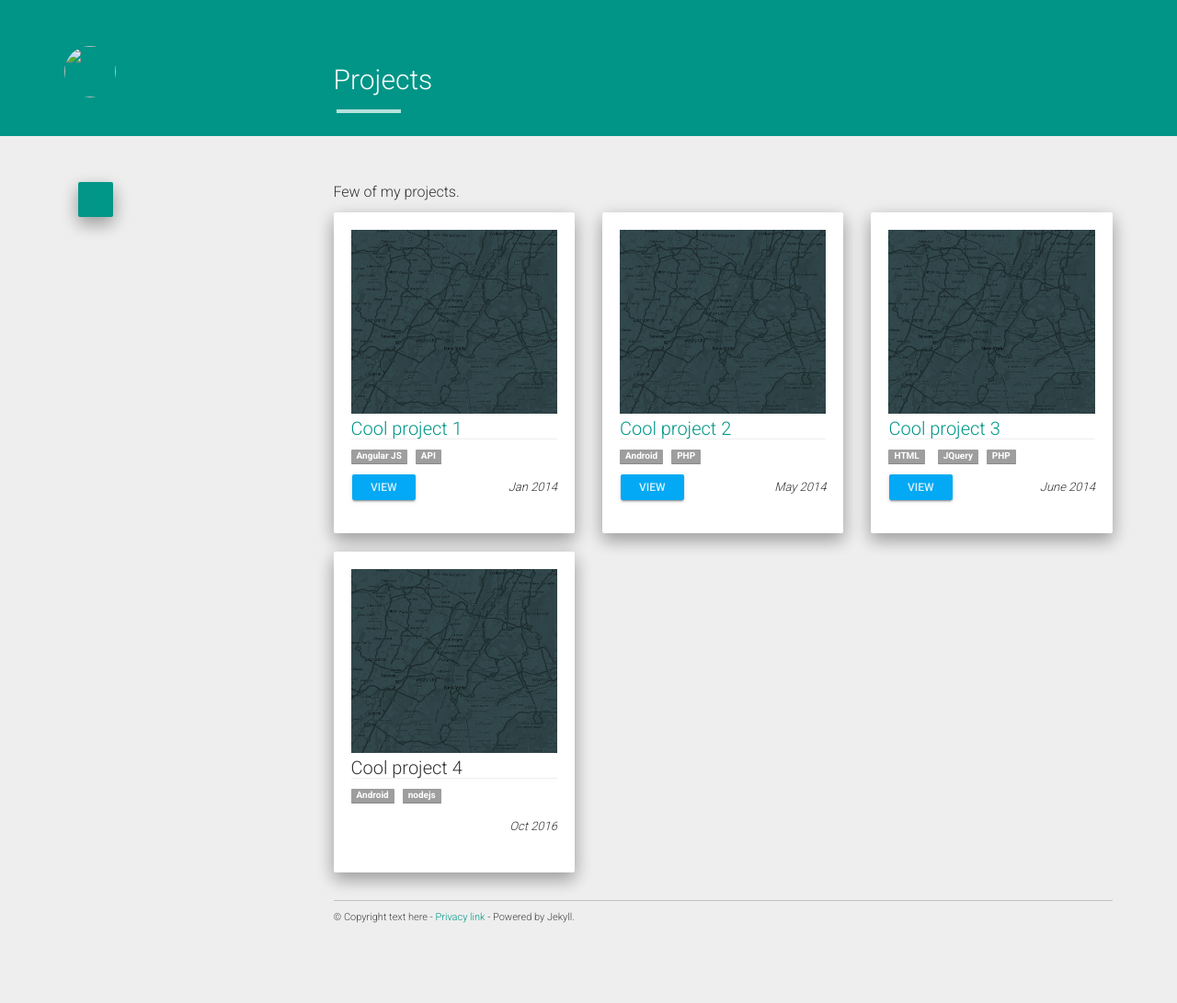
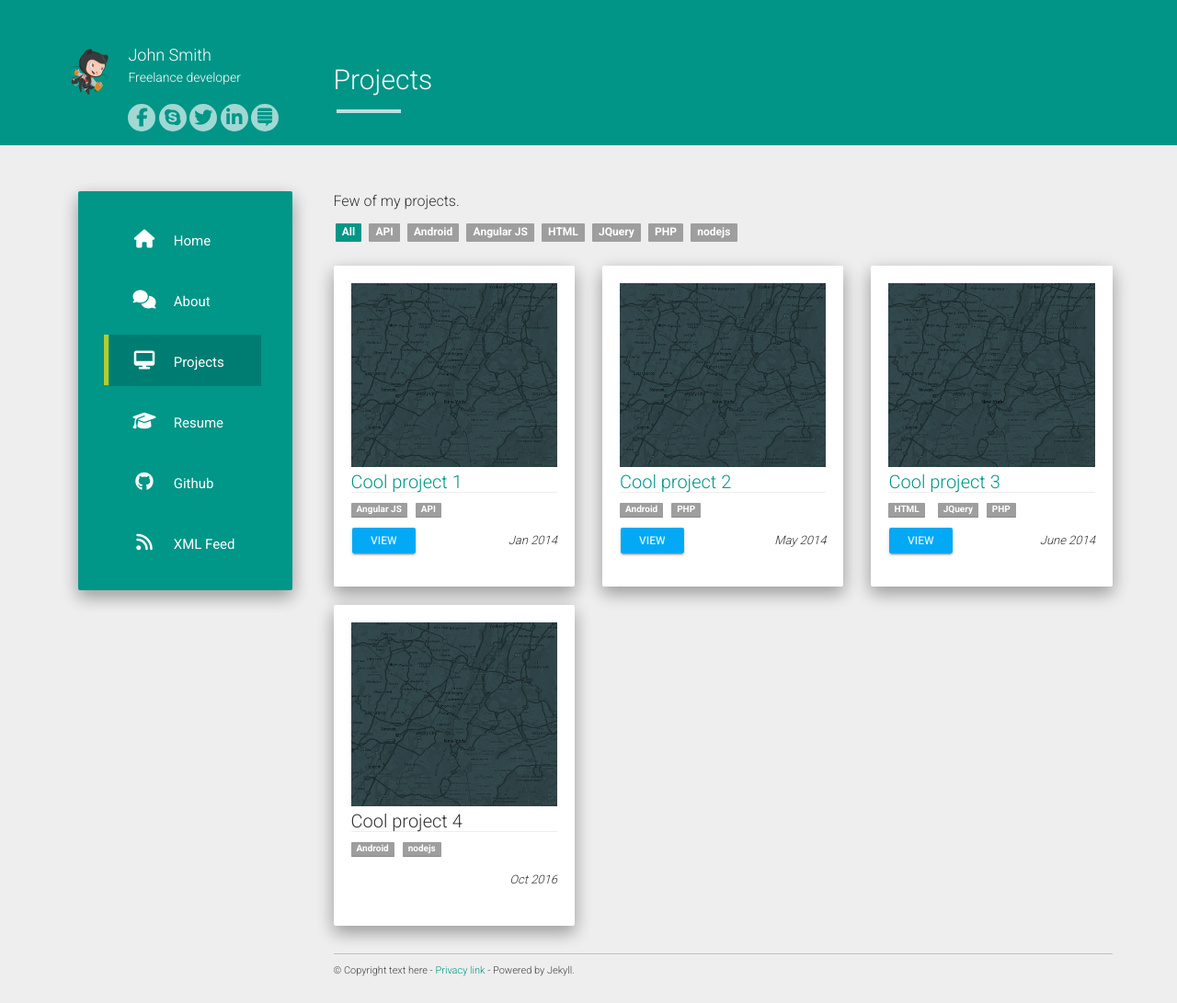
Before and after one commit to TsingXu430/TsingXu, a Jekyll site: the page built from projects.md, in a window 1280 px wide. Shown: the whole page at 92% size. Built offline with Jekyll 4.4.1, drawn with Linux system fonts in a browser that asks for light colours; nearby versions of some CDN libraries; before the commit the page ends 1033 px from its top, so only the background shows below that.

Commit message:
change config.yml

```diff
--- a/_config.yml
+++ b/_config.yml
@@ -1 +1,58 @@
-baseurl: /TsingXu
+title: John Smith
+description: My Personal Blog
+author: John Smith
+logo: https://tsingxu430.github.io/TsingXu/static/img/avatar.png
+github: https://github.com/tsingxu430
+about: Freelance developer
+disqus_shortname: aboutashu
+google_analytics: UA-72862926-1
+urls:
+    - text: Home
+      url: /
+      icon: fa-home
+      layout: post
+    - text: About
+      url: /about/
+      icon: fa-comments
+    - text: Projects
+      url: /projects/
+      icon: fa-desktop
+    - text: Resume
+      url: '#'
+      icon: fa-graduation-cap
+    - text: Github
+      url: https://github.com/tsingxu430
+      icon: fa-github
+    - text: XML Feed
+      url: /feed.xml
+      icon: fa-feed
+
+social:
+    - icon: fa-facebook
+      link: '#'
+    - icon: fa-skype
+      link: '#'
+    - icon: fa-twitter
+      link: '#'
+    - icon: fa-linkedin
+      link: '#'
+    - icon: fa-stack-exchange
+      link: '#'
+
+share:
+  twitter_username: \#
+  fb_appid: 000000000000
+
+
+enableTags: true
+tagarray: []
+
+url: "https://tsingxu430.github.io"
+baseurl: "/TsingXu"
+paginate: 20
+per_page: 20
+paginate_path: "/page:num/"
+markdown: kramdown
+gems:
+  - jekyll-paginate
+  - jekyll-gist
```
